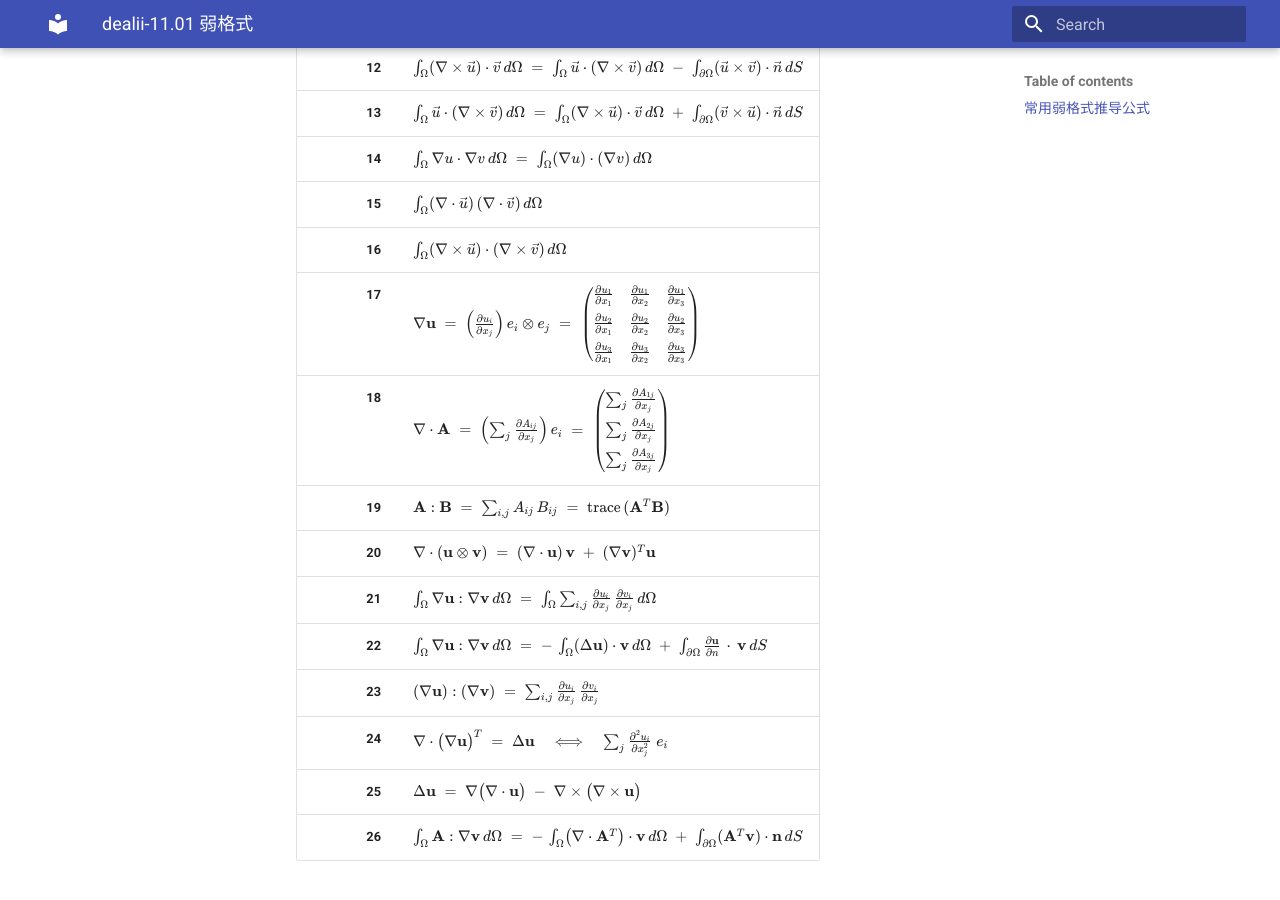
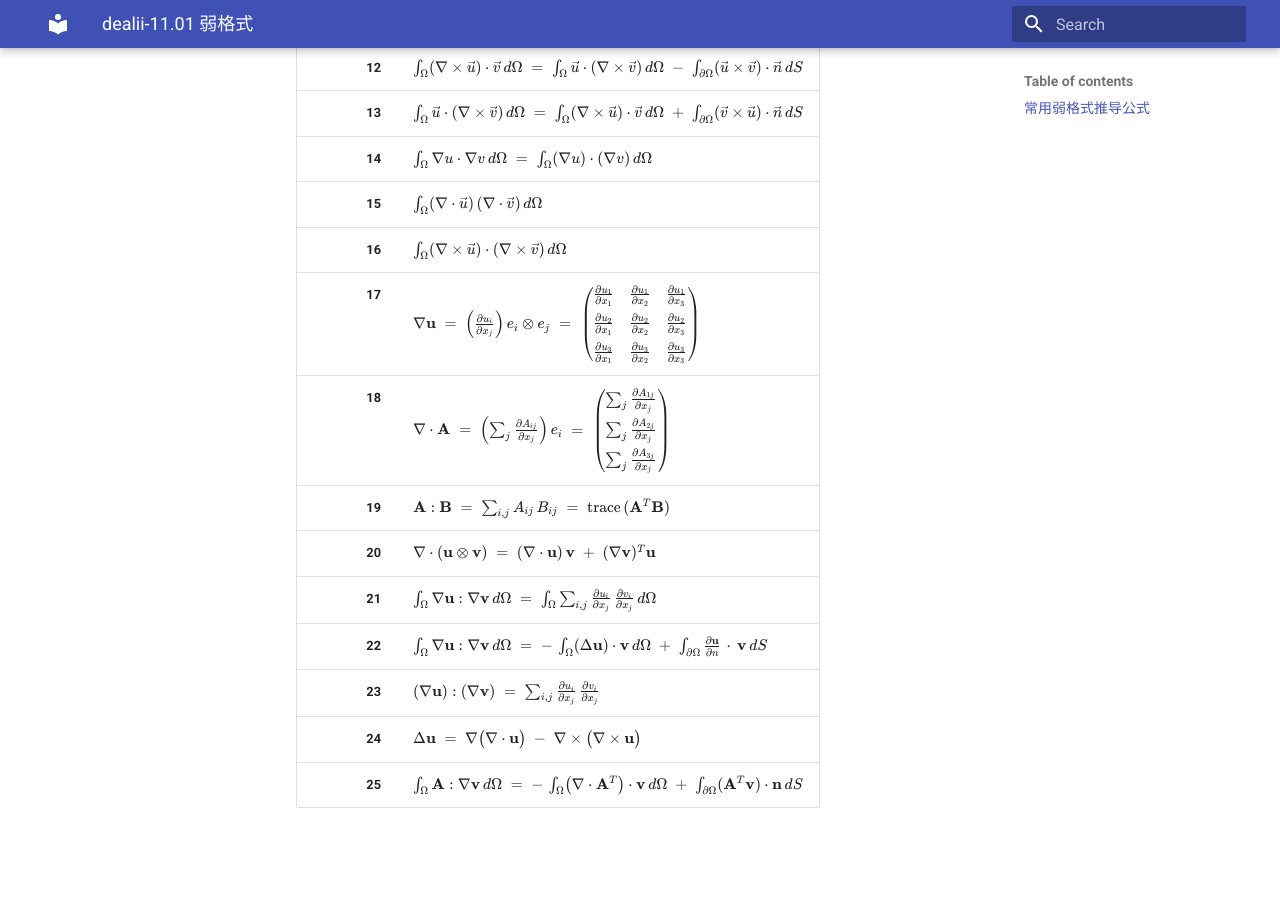
Before and after one commit to ymma98/technotes, an MkDocs documentation site: the page built from docs/FEM/dealii-11.01_弱格式.md, in a window 1280 px wide and 900 px high, scrolled down 845 px. Built offline with MkDocs 1.6.1 and Material for MkDocs 9.7.7, drawn with Linux system fonts in a browser that asks for light colours; after the commit the page ends 1693 px from its top, so only the background shows below that.

Commit message:
docs/FEM/dealii-11.01_弱格式.md updated from https://stackedit.cn/

```diff
--- a/docs/FEM/dealii-11.01_弱格式.md
+++ b/docs/FEM/dealii-11.01_弱格式.md
@@ -29,12 +29,11 @@
 | **21** | $\int_{\Omega} \nabla \mathbf{u} : \nabla \mathbf{v} \, d\Omega \;=\; \int_{\Omega} \sum_{i,j} \frac{\partial u_i}{\partial x_j} \,\frac{\partial v_i}{\partial x_j} \, d\Omega$ |
 | **22** | $\int_{\Omega} \nabla \mathbf{u} : \nabla \mathbf{v} \, d\Omega \;=\; -\,\int_{\Omega} (\Delta \mathbf{u}) \cdot \mathbf{v} \, d\Omega \;+\; \int_{\partial \Omega} \frac{\partial \mathbf{u}}{\partial n} \,\cdot\, \mathbf{v} \, dS$ |
 | **23** | $(\nabla \mathbf{u}) : (\nabla \mathbf{v}) \;=\; \sum_{i,j} \frac{\partial u_i}{\partial x_j} \,\frac{\partial v_i}{\partial x_j}$ |
-| **24** | $\nabla \cdot \bigl(\nabla \mathbf{u}\bigr)^T \;=\; \Delta \mathbf{u} \quad\Longleftrightarrow\quad \sum_{j} \frac{\partial^2 u_i}{\partial x_j^2} \; e_i$ |
-| **25** | $\Delta \mathbf{u} \;=\; \nabla \bigl(\nabla \cdot \mathbf{u}\bigr) \;-\; \nabla \times \bigl(\nabla \times \mathbf{u}\bigr)$ |
-| **26** | $\int_{\Omega} \mathbf{A} : \nabla \mathbf{v} \, d\Omega \;=\; -\,\int_{\Omega} \bigl(\nabla \cdot \mathbf{A}^T\bigr) \cdot \mathbf{v} \, d\Omega \;+\; \int_{\partial \Omega} (\mathbf{A}^T \mathbf{v}) \cdot \mathbf{n} \, dS$ |
+| **24** | $\Delta \mathbf{u} \;=\; \nabla \bigl(\nabla \cdot \mathbf{u}\bigr) \;-\; \nabla \times \bigl(\nabla \times \mathbf{u}\bigr)$ |
+| **25** | $\int_{\Omega} \mathbf{A} : \nabla \mathbf{v} \, d\Omega \;=\; -\,\int_{\Omega} \bigl(\nabla \cdot \mathbf{A}^T\bigr) \cdot \mathbf{v} \, d\Omega \;+\; \int_{\partial \Omega} (\mathbf{A}^T \mathbf{v}) \cdot \mathbf{n} \, dS$ |
 
 
 <!--stackedit_data:
-eyJoaXN0b3J5IjpbMTcxNTY1NjcyOCwtNjY5NzQ3MDQ3LC0xNz
-M4OTY1OTc4XX0=
+eyJoaXN0b3J5IjpbMzkwNTM3NjgyLDE3MTU2NTY3MjgsLTY2OT
+c0NzA0NywtMTczODk2NTk3OF19
 -->
```
